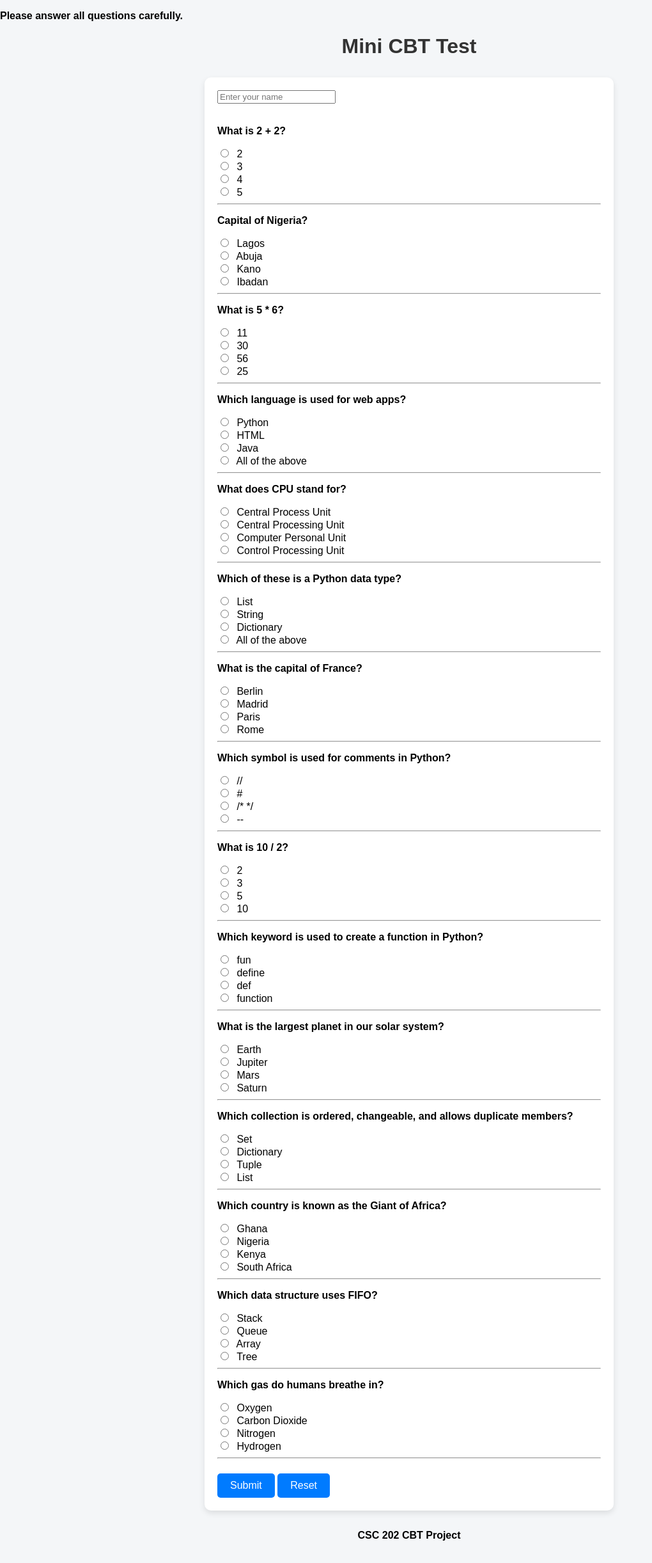
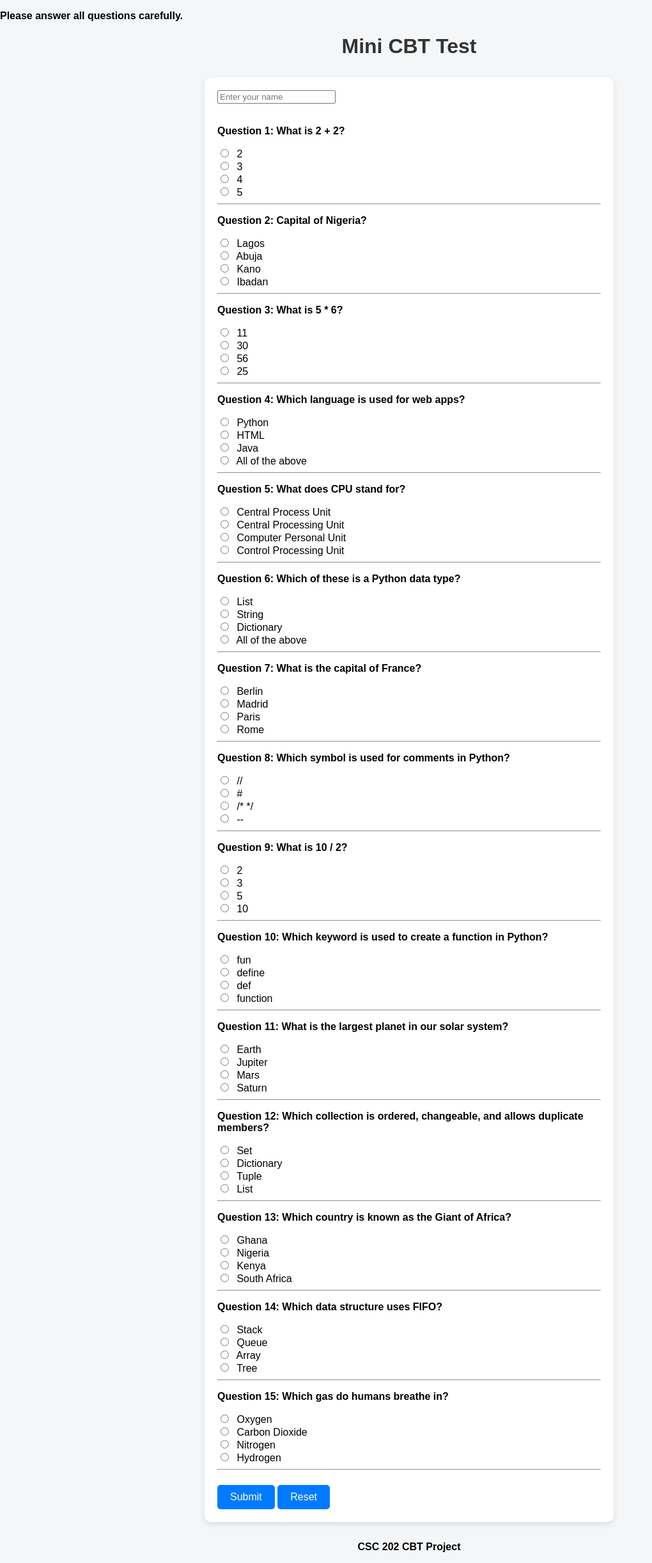
Before and after one commit to MTB0o/MAAUN-24-SWE-0105-Muhammad-Tukur-Bello, a Flask app: page / in a window 1280 px wide. Shown: the whole page at 64% size, without its empty margins (0-1020 px from the left). Before the commit the page ends 2408 px from the top, so only its background shows below. Run offline with Flask 3, Linux system fonts and the light colour scheme.

Commit message:
numbered my questions

```diff
--- a/CBT/templates/index.html
+++ b/CBT/templates/index.html
@@ -14,7 +14,7 @@
 <form method="POST" action="/submit">
 <input type="text" name="username" placeholder="Enter your name" required><br><br>
     {% for q in questions %}
-        <p>{{ q.text }}</p>
+        <p>Question {{ loop.index }}: {{ q.text }}</p>
 
         {% for option in q.options %}
             <input type="radio" name="{{ q.text }}" value="{{ option }}" required>
```
